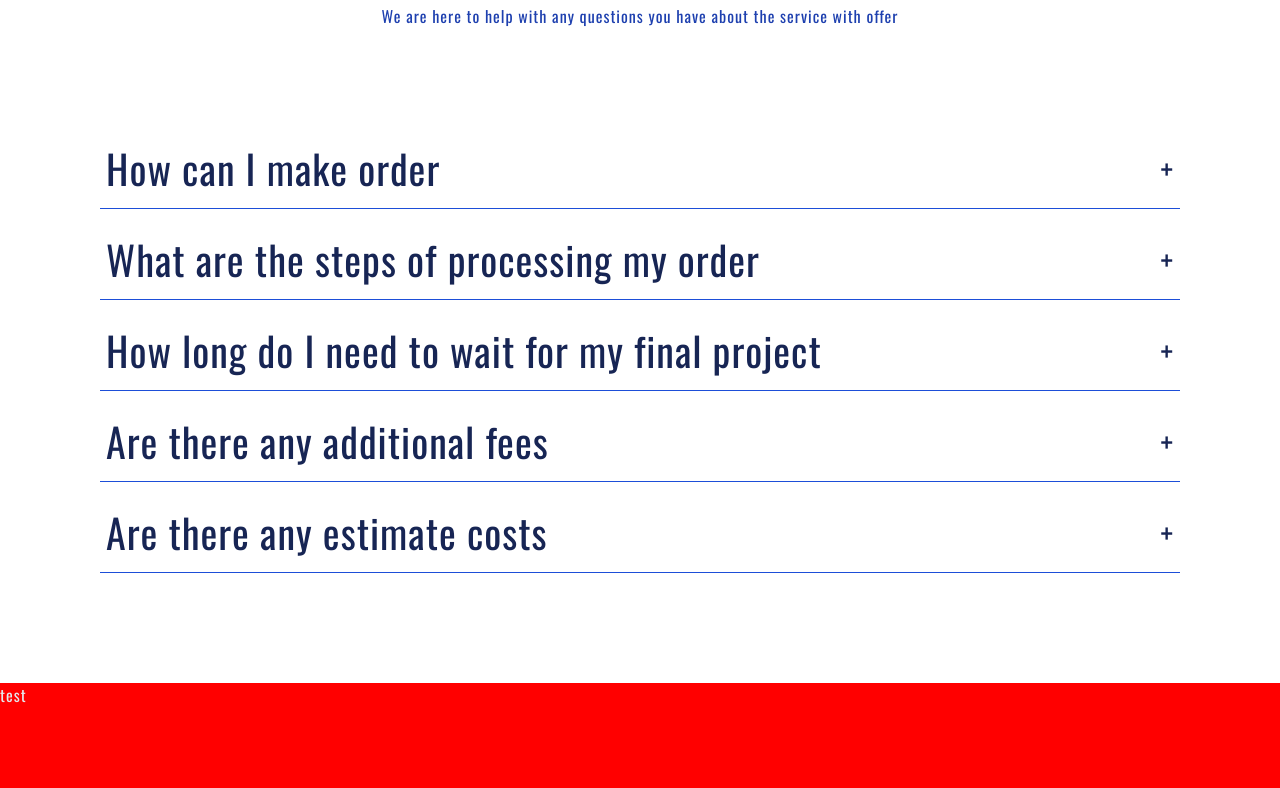
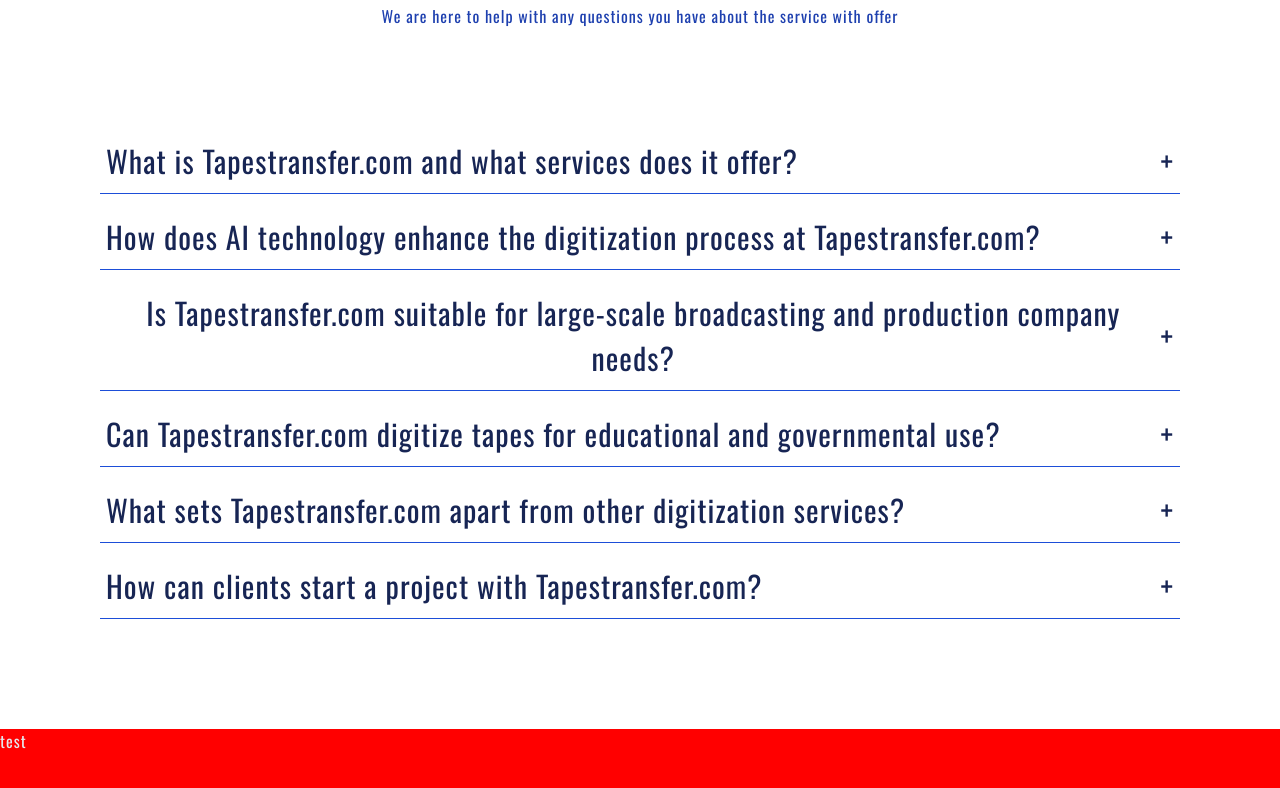
Before and after one commit to Losssik/kasety, a React (Vite) app: page / in a window 1280 px wide. Shown: the part 936-1724 px from the top of the page. Built offline with nearby package versions, Linux system fonts and the light colour scheme.

Commit message:
filling FAQ with text, splitting code due to fast refresh problem

```diff
--- a/src/App.jsx
+++ b/src/App.jsx
@@ -5,7 +5,7 @@
 import GlobalStyles from "./styles/GlobalStyles";
 import HeroSection from "./components/HeroSection";
 import Service from "./components/Service";
-import AboutUs from "./components/AboutUs";
+import FAQ from "./components/FAQ";
 
 import Accordion from "./components/Accordion";
 
@@ -15,7 +15,7 @@
       <GlobalStyles />
       <I18nextProvider i18n={i18n}>
         <HeroSection />
-        <AboutUs />
+        <FAQ />
         <Accordion />
         <Service />
       </I18nextProvider>
--- a/src/components/AboutUs.jsx
+++ /dev/null
@@ -1,28 +0,0 @@
-import styled from "styled-components";
-
-const StyledAboutUs = styled.div`
-  text-align: center;
-
-  h2 {
-    font-size: 6rem;
-    color: var(--color-brand-950);
-    margin-top: 5rem;
-  }
-
-  p {
-    color: var(--color-brand-800);
-  }
-`;
-function AboutUs() {
-  return (
-    <StyledAboutUs id="about">
-      <h2>Frequently asked questions</h2>
-      <p>
-        We are here to help with any questions you have about the service with
-        offer
-      </p>
-    </StyledAboutUs>
-  );
-}
-
-export default AboutUs;
--- a/src/components/Accordion.jsx
+++ b/src/components/Accordion.jsx
@@ -3,22 +3,38 @@
 
 const data = [
   {
-    question: "How can I make order",
+    question: "What is Tapestransfer.com and what services does it offer?",
     answer:
-      "Sed ut perspiciatis, unde omnis iste natus error sit voluptatem accusantium doloremque laudantium, totam rem aperiam eaque ipsa, quae ab illo inventore veritatis et quasi architecto beatae vitae dicta sunt, explicabo. Nemo enim ipsam voluptatem, quia voluptas sit, aspernatur aut odit aut fugit",
-  },
-  { question: "What are the steps of processing my order", answer: "2" },
-  {
-    question: "How long do I need to wait for my final project",
-    answer: "dobrze",
+      " Tapestransfer.com is a pioneering service in AI-powered media digitization. We specialize in transforming DVC PRO tape recordings into high-quality digital formats. Our services include advanced AI digitization, rapid data processing, and comprehensive video processing from capture to post-production.",
   },
   {
-    question: "Are there any additional fees",
-    answer: "dobrze",
+    question:
+      "How does AI technology enhance the digitization process at Tapestransfer.com?",
+    answer:
+      "Our AI technology enhances the digitization process by preserving the original authenticity of recordings while significantly improving their quality. The AI algorithms are designed to optimize clarity, color balance, and sound quality, making the digitized content suitable for modern media platforms.",
   },
   {
-    question: "Are there any estimate costs",
-    answer: "dobrze",
+    question:
+      "Is Tapestransfer.com suitable for large-scale broadcasting and production company needs?",
+    answer:
+      "Absolutely. Tapestransfer.com is tailored for the broadcast industry, offering rapid processing capabilities ideal for broadcasters, production companies, and archives. Our services are designed to handle large-scale projects efficiently, meeting tight deadlines without compromising quality.",
+  },
+  {
+    question:
+      "Can Tapestransfer.com digitize tapes for educational and governmental use?",
+    answer:
+      "Yes, Tapestransfer.com provides customized solutions for various sectors, including educational and governmental organizations. We understand the unique needs of these sectors and offer tailored services to digitize educational and historical content.",
+  },
+  {
+    question:
+      "What sets Tapestransfer.com apart from other digitization services?",
+    answer:
+      "What sets us apart is our state-of-the-art AI technology combined with our team's deep expertise in the television and media industry. We offer a holistic approach to digitization, covering everything from capture to AI-enhanced post-production.",
+  },
+  {
+    question: "How can clients start a project with Tapestransfer.com?",
+    answer:
+      "Starting a project is simple. Clients can contact us through our website, where they can discuss their needs, timelines, and any specific requirements. Our team will provide a tailored approach to meet the unique demands of each project",
   },
 ];
 
@@ -39,7 +55,7 @@
     padding: 1rem 0.6rem;
     border: none;
     border-bottom: 1px solid var(--color-brand-700);
-    font-size: 4rem;
+    font-size: 3rem;
     transition: background-color 0.5s, color 0.5s;
     cursor: pointer;
 
@@ -55,13 +71,13 @@
 `;
 
 const AccordionAnswer = styled.div`
-  max-height: ${({ isOpen }) => (isOpen ? "500px" : "0")};
-  overflow: hidden;
   color: var(--color-brand-950);
   padding: 0.5rem;
   font-size: 2rem;
+  max-height: ${({ isOpen }) => (isOpen ? "500px" : "0")};
   margin-bottom: ${({ isOpen }) => (isOpen ? "50px" : 0)};
   transition: all 0.25s ease-in-out;
+  overflow: hidden;
 `;
 
 function Accordion() {
--- /dev/null
+++ b/src/components/FAQ.jsx
@@ -0,0 +1,15 @@
+import StyledFaq from "../ui/StyledFaq";
+
+function Faq() {
+  return (
+    <StyledFaq id="faq">
+      <h2>Frequently asked questions</h2>
+      <p>
+        We are here to help with any questions you have about the service with
+        offer
+      </p>
+    </StyledFaq>
+  );
+}
+
+export default Faq;
--- a/src/components/Menu.jsx
+++ b/src/components/Menu.jsx
@@ -44,7 +44,7 @@
         <a href="#">projects</a>
       </StyledMenuItem>
       <StyledMenuItem>
-        <a href="#">FAQ</a>
+        <a href="#faq">FAQ</a>
       </StyledMenuItem>
       <StyledMenuItem>
         <a href="#">contact</a>
--- /dev/null
+++ b/src/ui/StyledFaq.jsx
@@ -0,0 +1,17 @@
+import styled from "styled-components";
+
+const StyledFaq = styled.div`
+  text-align: center;
+
+  h2 {
+    font-size: 6rem;
+    color: var(--color-brand-950);
+    margin-top: 5rem;
+  }
+
+  p {
+    color: var(--color-brand-800);
+  }
+`;
+
+export default StyledFaq;
```
